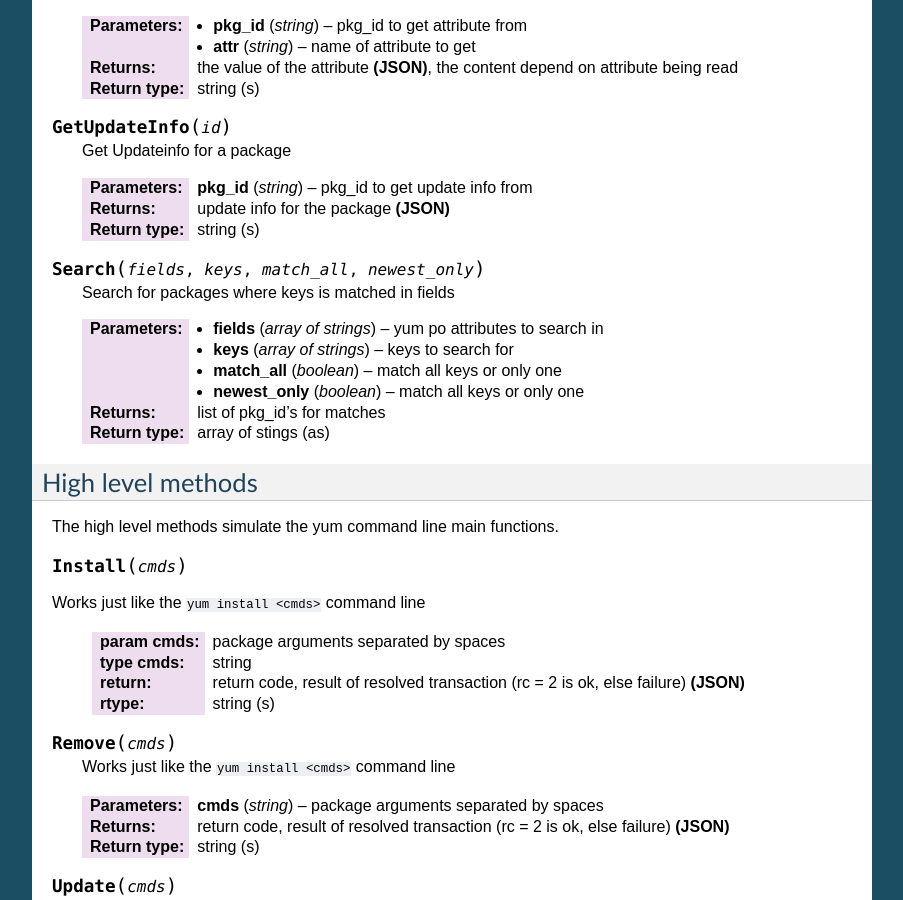
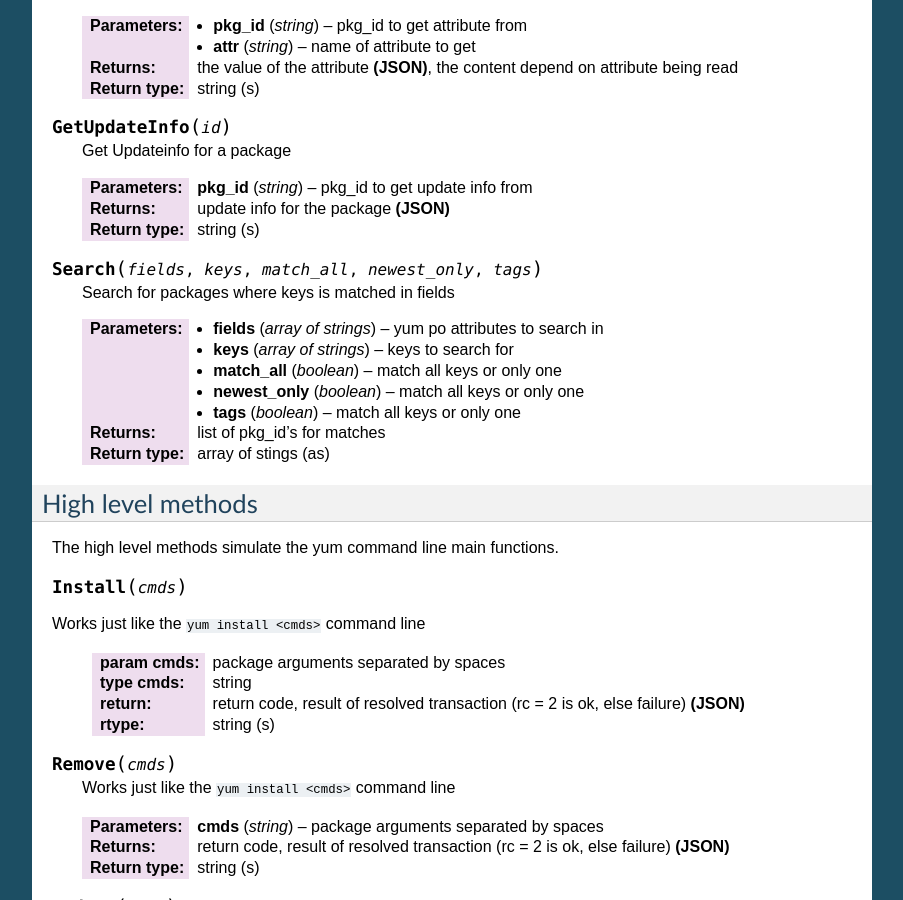
Before and after one commit to timlau/yum-daemon, a Sphinx documentation site: the page built from docs/server.rst, in a window 1280 px wide and 900 px high, scrolled down 2349 px. Shown: the whole window, without its empty margins (198-1101 px from the left). Built offline with Sphinx 7.4.7, drawn with Linux system fonts in a browser that asks for light colours; some of the changed text lies outside the part shown.

Commit message:
updated api doc for Search

```diff
--- a/docs/server.rst
+++ b/docs/server.rst
@@ -167,7 +167,7 @@ These methods is for getting packages and information about packages
    :return: update info for the package **(JSON)**
    :rtype: string (s)
 
-.. py:function:: Search(fields, keys, match_all, newest_only )
+.. py:function:: Search(fields, keys, match_all, newest_only, tags )
 
    Search for packages where keys is matched in fields
 
@@ -179,6 +179,8 @@ These methods is for getting packages and information about packages
    :type match_all: boolean
    :param newest_only: match all keys or only one
    :type newest_only: boolean
+   :param tags: match all keys or only one
+   :type tags: boolean
    :return: list of pkg_id's for matches
    :rtype: array of stings (as)
 
@@ -447,7 +449,7 @@ These methods is for getting packages and information about packages
    :return: update info for the package **(JSON)**
    :rtype: string (s)
 
-.. py:function:: Search(fields, keys, match_all, newest_only )
+.. py:function:: Search(fields, keys, match_all, newest_only, tags )
 
    Search for packages where keys is matched in fields
 
@@ -459,6 +461,8 @@ These methods is for getting packages and information about packages
    :type match_all: boolean
    :param newest_only: match all keys or only one
    :type newest_only: boolean
+   :param tags: search in pkgtags
+   :type tags: boolean
    :return: list of pkg_id's for matches
    :rtype: array of stings (as)
 
```
